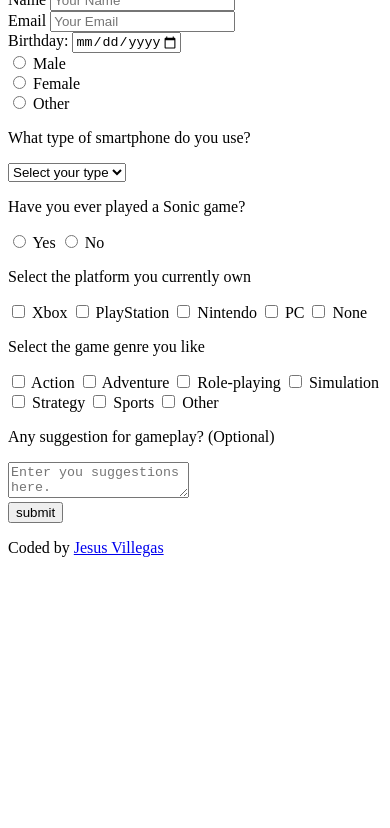
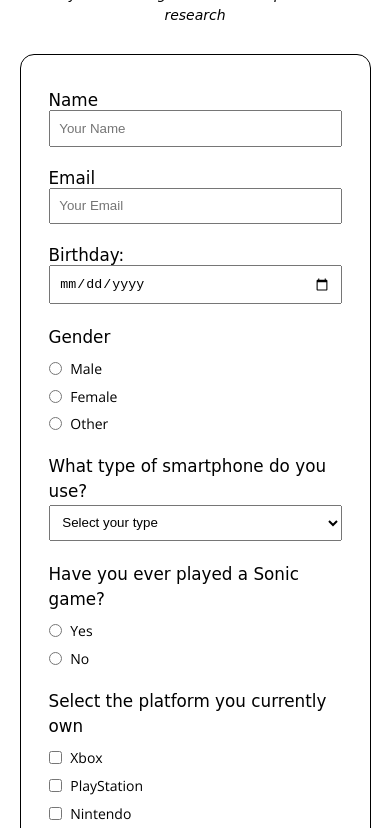
Before and after one commit to gsus0194/responsive-form, a plain HTML site: page index.html in a window 390 px wide. Shown: the part 124-952 px from the top of the page. Before the commit the page ends 844 px from the top, so only its background shows below. Drawn offline with nearby package versions, Linux system fonts and the light colour scheme; a web font is replaced by a local one.

Commit message:
[feat] Implement base CSS for mobile

```diff
--- a/index.html
+++ b/index.html
@@ -5,7 +5,10 @@
   <meta charset="UTF-8">
   <meta name="viewport" content="width=device-width, initial-scale=1.0">
   <link href="https://fonts.googleapis.com/css2?family=Baloo+Tamma+2&family=Open+Sans&display=swap" rel="stylesheet">
-  <link rel="stylesheet" href="styles.css">
+  <link rel="stylesheet" href="./styles/base.css">
+  <link rel="stylesheet" href="./styles/over600.css">
+  <link rel="stylesheet" href="./styles/over960.css">
+  <link rel="stylesheet" href="./styles/over1280.css">
   <title>Game Survey</title>
 </head>
 
@@ -31,19 +34,21 @@
         </div>
 
         <div class="form-group">
-          <div>
-            <label class="form-label" for="birthday">Birthday:</label>
-            <input type="date" id="birthday" name="birthday" max="2017-12-31" min="1940-01-01">
-          </div>
+          <label class="form-label" for="birthday">Birthday:</label>
+          <input class="form-control" type="date" id="birthday" name="birthday" max="2017-12-31" min="1940-01-01">
+        </div>
 
-          <div>
-            <input type="radio" id="male" name="gender" value="male">
-            <label for="male">Male</label><br>
-            <input type="radio" id="female" name="gender" value="female">
-            <label for="female">Female</label><br>
-            <input type="radio" id="other" name="gender" value="other">
-            <label for="other">Other</label>
-          </div>
+        <div class="form-group">
+          <p class="form-label">Gender</p>
+          <label for="male">
+            <input class="input-radio" type="radio" id="male" name="gender" value="male"> Male
+          </label>
+          <label for="female">
+            <input class="input-radio" type="radio" id="female" name="gender" value="female"> Female
+          </label>
+          <label for="other">
+            <input class="input-radio" type="radio" id="other" name="gender" value="other"> Other
+          </label>
         </div>
 
         <div class="form-group">
@@ -60,60 +65,60 @@
         <div class="form-group">
           <p class="form-label">Have you ever played a Sonic game?</p>
           <label for="yes">
-            <input type="radio" name="yes-no" id="yes"> Yes
+            <input class="input-radio" type="radio" name="yes-no" id="yes"> Yes
           </label>
           <label for="no">
-            <input type="radio" name="yes-no" id="no"> No
+            <input class="input-radio" type="radio" name="yes-no" id="no"> No
           </label>
         </div>
 
         <div class="form-group">
           <p class="form-label">Select the platform you currently own</p>
           <label for="xbox">
-            <input type="checkbox" name="platform" id="xbox"> Xbox
+            <input class="input-checkbox" type="checkbox" name="platform" id="xbox"> Xbox
           </label>
           <label for="playstation">
-            <input type="checkbox" name="platform" id="playstation"> PlayStation
+            <input class="input-checkbox" type="checkbox" name="platform" id="playstation"> PlayStation
           </label>
           <label for="nintendo">
-            <input type="checkbox" name="platform" id="nintendo"> Nintendo
+            <input class="input-checkbox" type="checkbox" name="platform" id="nintendo"> Nintendo
           </label>
           <label for="pc">
-            <input type="checkbox" name="platform" id="pc"> PC
+            <input class="input-checkbox"t type="checkbox" name="platform" id="pc"> PC
           </label>
           <label for="none">
-            <input type="checkbox" name="platform" id="none"> None
+            <input class="input-checkbox" type="checkbox" name="platform" id="none"> None
           </label>
         </div>
 
         <div class="form-group">
           <p class="form-label">Select the game genre you like</p>
           <label for="action">
-            <input type="checkbox" name="game-genre" id="action"> Action
+            <input class="input-checkbox" type="checkbox" name="game-genre" id="action"> Action
           </label>
           <label for="adventure">
-            <input type="checkbox" name="game-genre" id=""> Adventure
+            <input class="input-checkbox" type="checkbox" name="game-genre" id="adventure"> Adventure
           </label>
-          <label for="">
-            <input type="checkbox" name="game-genre" id="adventure"> Role-playing
+          <label for="role">
+            <input class="input-checkbox" type="checkbox" name="game-genre" id="role"> Role-playing
           </label>
           <label for="simulation">
-            <input type="checkbox" name="game-genre" id="simulation"> Simulation
+            <input class="input-checkbox" type="checkbox" name="game-genre" id="simulation"> Simulation
           </label>
           <label for="strategy">
-            <input type="checkbox" name="game-genre" id="strategy"> Strategy
+            <input class="input-checkbox" type="checkbox" name="game-genre" id="strategy"> Strategy
           </label>
           <label for="sports">
-            <input type="checkbox" name="game-genre" id="sports"> Sports
+            <input class="input-checkbox" type="checkbox" name="game-genre" id="sports"> Sports
           </label>
           <label for="other">
-            <input type="checkbox" name="game-genre" id="other"> Other
+            <input class="input-checkbox" type="checkbox" name="game-genre" id="other"> Other
           </label>
         </div>
 
         <div class="form-group">
-          <p class="form-label">Any suggestion for gameplay? <span>(Optional)</span></p>
-          <textarea name="suggestion" id="suggestion" placeholder="Enter you suggestions here."></textarea>
+          <p class="form-label area-label">Any suggestion for gameplay? <span>(Optional)</span></p>
+          <textarea class="input-textarea" name="suggestion" id="suggestion" placeholder="Enter you suggestions here."></textarea>
         </div>
 
         <div class="form-group">
--- /dev/null
+++ b/styles/base.css
@@ -0,0 +1,122 @@
+:root {
+  --font-title: 'Baloo Tamma 2', cursive;
+  --font-body: 'Open Sans', sans-serif;
+}
+
+* {
+  margin: 0;
+  padding: 0;
+}
+
+*,
+*::before,
+*::after {
+  box-sizing: inherit;
+}
+
+html {
+  box-sizing: border-box;
+  scroll-behavior: smooth;
+  font-size: 87.5%;
+}
+
+body {
+  font-family: var(--font-body);
+  font-weight: 400;
+  font-size: 1rem;
+  min-width: 375px;
+}
+
+.container {
+  max-width: 90%;
+  margin: 0 auto;
+}
+
+.text-center {
+  text-align: center;
+}
+
+h1 {
+  font-family: var(--font-title);
+  font-size: 2rem;
+}
+
+p {
+  font-family: var(--font-title);
+  line-height: 1.5;
+}
+
+label {
+  display: flex;
+  align-items: center;
+  font-family: var(--font-body);
+  margin-top: .625rem;
+}
+
+span {
+  font-size: .8rem;
+  margin-left: .5rem;
+}
+
+/***** HEADER *****/
+header {
+  margin-top: 3rem;
+}
+
+#description {
+  font-style: italic;
+}
+
+/***** MAIN *****/
+main {
+  margin-top: 2rem;
+}
+
+form {
+  padding: 1rem 2rem;
+  border: 1px solid black;
+  border-radius: 1rem;
+}
+
+.form-group {
+  margin: 1.5rem auto;
+}
+
+.form-label {
+  display: flex;
+  align-items: center;
+  font-family: var(--font-title);
+  font-size: 1.2rem;
+}
+
+.form-control {
+  display: block;
+  width: 100%;
+  padding: .625rem;
+}
+
+.input-radio,
+.input-checkbox {
+  display: inline-block;
+  margin-right: .625rem;
+}
+
+.input-textarea {
+  min-height: 120px;
+  width: 100%;
+  resize: vertical;
+}
+
+.form-button {
+  width: 100%;
+  border: 1px solid black;
+  border-radius: .2rem;
+  padding: .625rem;
+  text-transform: uppercase;
+}
+
+/***** FOOTER *****/
+footer {
+  margin: 3rem auto 1rem;
+  text-align: center;
+}
```
